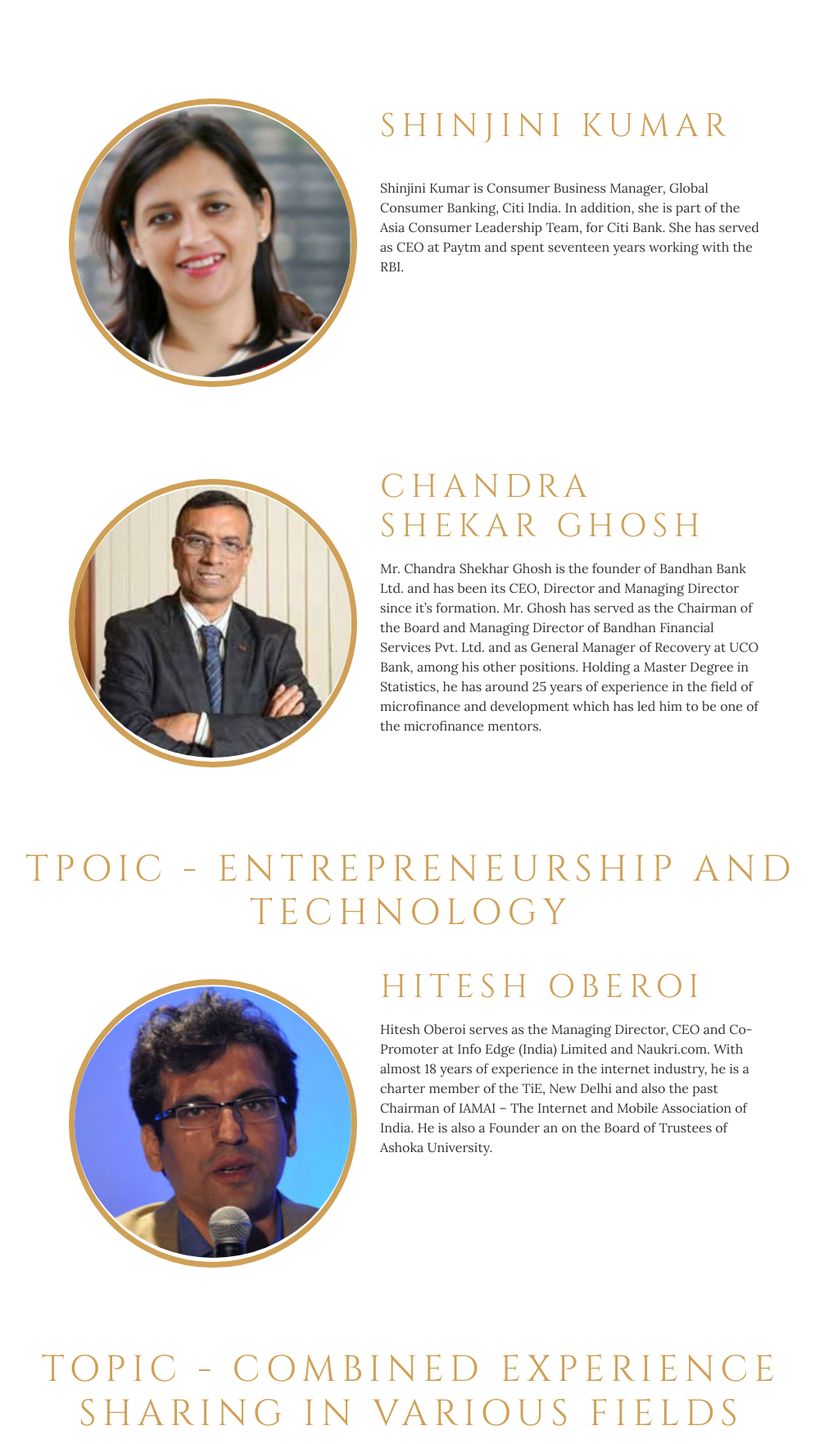
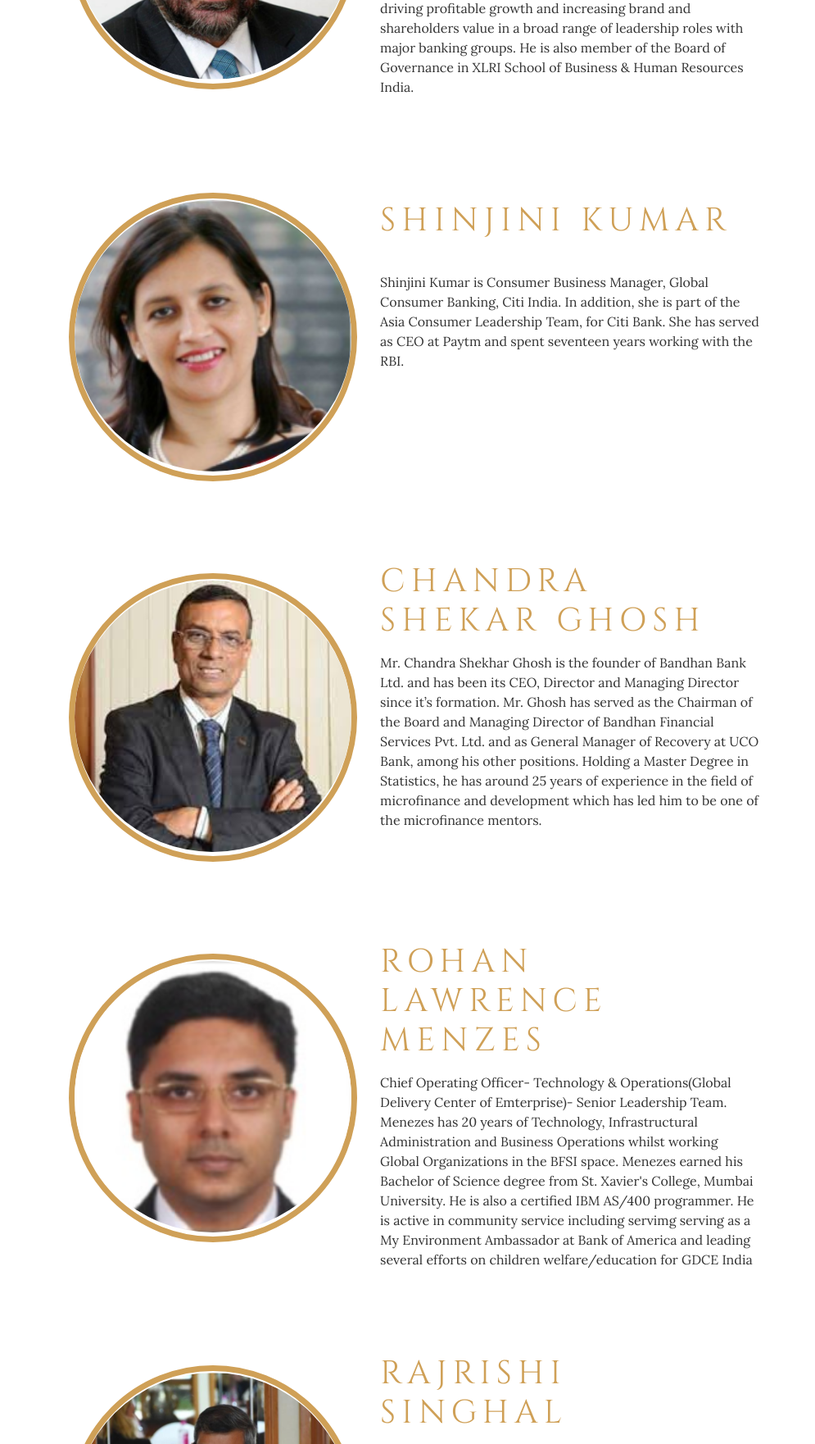
Before and after one commit to sonagrasumit/leadershipsummit, a PHP site: page /speakers.php in a window 1280 px wide. Shown: the part 1224-2985 px from the top of the page at 82% size, without its empty margins (138-1133 px from the left). Run offline with PHP 8.4, Linux system fonts and the light colour scheme.

Commit message:
speaker list
Co-Authored-By: Sonagra Sumit <sonagrasumit@gmail.com>

```diff
--- a/css/speakers.css
+++ b/css/speakers.css
@@ -47,11 +47,11 @@
   font-family: "Cinzel";
   font-weight: normal;
   color: #CFA057;
-  size: 3.5vw!important;
+  size: 2.5vw!important;
 }
 
 .topic_class{
-  font-size: 3.5vw;
+  font-size: 4.5vw;
 }
 
 img {
--- a/speakers.php
+++ b/speakers.php
@@ -129,30 +129,30 @@
   </div>
 
   <!-- Speaker 2_4 -->
-  <!--
+
   <div id="speaker2_4" class="speaker">
 
     <div id="img-div" class="align-self-center">
-      <img id="image" src="" alt = "Rajrishi Singhal">
+      <img id="image" src="images/speakers/rohan_lawrence_menezes.PNG" alt = "Rajrishi Singhal">
     </div>
 
 
     <div id="speaker-info">
 
       <ul>
-        <h1 id="headline">Rohan Lawrence Menezes</h1>
-
+        <h1 id="headline">Rohan Lawrence Menzes</h1>
+        <p>Chief Operating Officer- Technology & Operations(Global Delivery Center of Emterprise)- Senior Leadership Team. Menezes has 20 years of Technology, Infrastructural Administration and Business Operations whilst working Global Organizations in the BFSI space. Menezes earned his Bachelor of Science degree from St. Xavier's College, Mumbai University. He is also a certified IBM AS/400 programmer. He is active in community service including servimg serving as a My Environment Ambassador at Bank of America and leading several efforts on children welfare/education for GDCE India</p>
       </ul>
 
     </div>
   </div>
 
-  Speaker 2_5 -->
-  <!--
+ <!-- Speaker 2_5 -->
+
   <div id="speaker2_5" class="speaker">
 
     <div id="img-div" class="align-self-center">
-      <img id="image" src="" alt = "Rajrishi Singhal">
+      <img id="image" src="images/speakers/rajrishi_singhal.PNG" alt = "Rajrishi Singhal">
     </div>
 
 
@@ -160,16 +160,16 @@
 
       <ul>
         <h1 id="headline">Rajrishi Singhal</h1>
-
+        <p>Rajrishi Singhal is a former Senior Geoeconomics Fellow, Gateway House. He has been a senior business journalist, and Executive Editor, The Economic Times, and served as Head, Policy and Research, at a private sector bank, before shifting to consultancy and policy analysis. In his extensive journalistic career, he has covered areas such as, steel, coal, shipping, ports, petroleum, petrochemicals, textiles and corporate performance.</p>
       </ul>
 
     </div>
   </div>
--->
+
 
   <!-- Speaker 3_1 -->
 
-  <h1 class="topic_class">Tpoic - Entrepreneurship and Technology</h1><br>
+  <h1 class="topic_class">Topic - Entrepreneurship and Technology</h1><br>
   <div id="speaker3_1" class="speaker">
 
     <div id="img-div" class="align-self-center">
@@ -402,7 +402,7 @@
   <div id="speaker7_2" class="speaker">
 
     <div id="img-div" class="align-self-center">
-      <img id="image" src="images/speakers/.PNG" alt = "Kunal Jeswani">
+      <img id="image" src="images/speakers/kunal_jeswani.PNG" alt = "Kunal Jeswani">
     </div>
 
 
@@ -410,7 +410,7 @@
 
       <ul>
         <h1 id="headline" >Kunal Jeswani</h1><br>
-        <p>Mr Kunal Jeswani</p>
+        <p>Kunal is currently Executive Partner, Chief Executive of Ogilvy in India. He has been with the agency for nearly 13 years and has worked across the company’s Advertising and Digital businesses. Prior to leading Ogilvy’s India operations, Kunal served as Chief Digital Officer in India, and continues to be focused on growing the agency’s digital footprint in India. Kunal has spent over two decades in the communications business, working with a range of clients, including Unilever,Mondelēz, Vodafone and Tata Motors.</p>
       </ul>
     </div>
   </div>
```
Also changed, not shown: index_main.php (+0 -7 lines), images/speakers/kunal_jeswani.PNG (added), images/speakers/rajrishi_singhal.PNG (added), images/speakers/rohan_lawrence_menezes.PNG (added).
